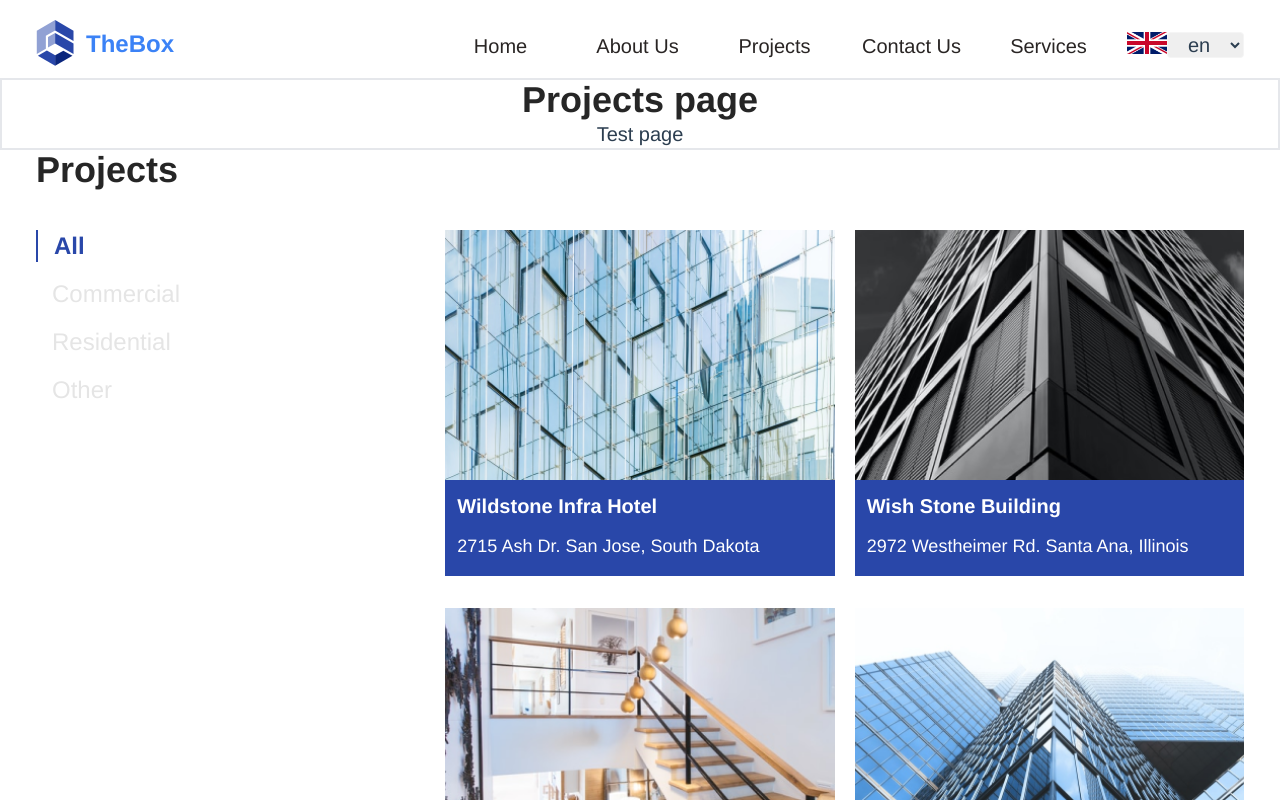
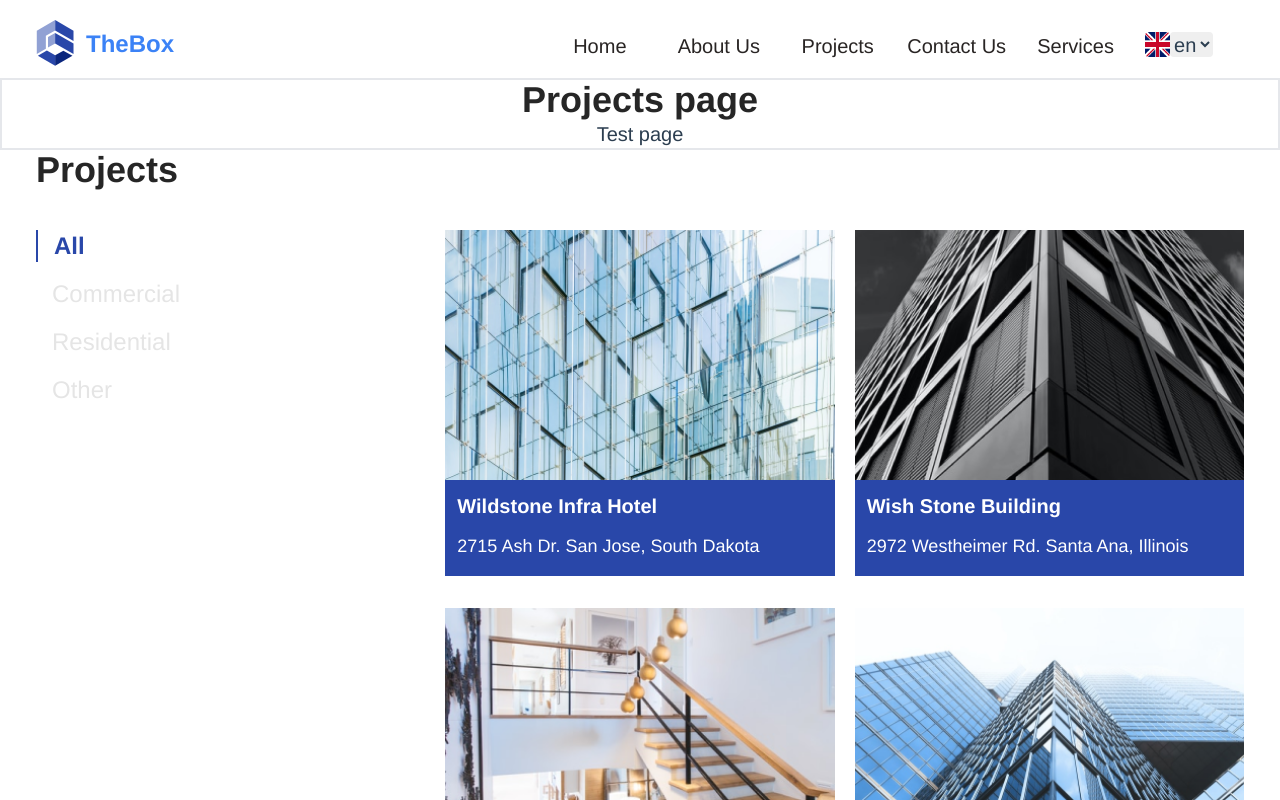
Before and after one commit to missozoda/first-vue-project, a Vue app: page /projects in a window 1280 px wide. Shown: the top 800 px of the page. Built offline with nearby package versions, Linux system fonts and the light colour scheme.

Commit message:
add changes to switchlang

```diff
--- a/src/assets/styles/output.css
+++ b/src/assets/styles/output.css
@@ -791,6 +791,10 @@ video {
   height: 22px;
 }
 
+.h-\[25px\] {
+  height: 25px;
+}
+
 .w-full {
   width: 100%;
 }
@@ -826,6 +830,10 @@ video {
 
 .w-\[40px\] {
   width: 40px;
+}
+
+.w-\[25px\] {
+  width: 25px;
 }
 
 .transform {
--- a/src/components/HeaderSection.vue
+++ b/src/components/HeaderSection.vue
@@ -1,14 +1,17 @@
 <template>
     <header class="mt-0 py-2 pb-3">
         <Container>
-            <div class="navbar flex justify-between ">
+            <div class="navbar flex justify-between relative">
                 <div class="flex justify-between align-baseline">
                     <img class="block logo" src="../assets/images/logo.svg" alt="logo" width="38" height="47.5">
                     <span class=" block text-blue-500 hover:text-blue-400 text-2xl font-bold mt-2 mx-3">TheBox</span>
                 </div>
-                <Navbar class="md:block hidden"/>
-                <button class="md:hidden inline-block" @click="navOpen=!navOpen"><img class="block w-7 h-7 " src="../assets/images/hamburger.svg" alt="hamburger" width="50" height="50"></button>
-                <Navbar class="md:hidden block absolute top-0 right-28 z-50 text-end bg-neutral-50 p-1 py-2 pl-3 rounded" v-show="navOpen"/>
+                <div class="flex justify-between item-center">
+                    <Navbar class="md:block hidden"/>
+                    <Switchlang class="md:hidden block h-[25px] mt-2 mr-4"/>
+                    <button class="md:hidden inline-block" @click="navOpen=!navOpen"><img class="block w-7 h-7 " src="../assets/images/hamburger.svg" alt="hamburger" width="50" height="50"></button>
+                    <Navbar class="md:hidden block absolute top-0 right-28 z-50 text-end bg-neutral-50 p-1 py-2 pl-3 rounded" v-show="navOpen"/>
+                </div>
             </div>
         </Container>
     </header>
@@ -17,11 +20,13 @@
 <script>
 import Container from './Container.vue'
 import Navbar from './Navbar.vue'
+import Switchlang from './Switchlang.vue';
 export default {
     name:"HeaderSection",
     components: {
     Container,
-    Navbar
+    Navbar,
+    Switchlang
 },
     data: ()=>( {
         navOpen: false,
--- a/src/components/Switchlang.vue
+++ b/src/components/Switchlang.vue
@@ -1,7 +1,7 @@
 <template>
-  <div class="locale-changer flex fit-cover">
-    <img class="w-[40px] h-[22px] block" :src="lang" alt="lang">
-    <select class="border border-neutral-100 rounded focus:outline-none focus:border-neutral-300 px-4" v-model="$i18n.locale" @change="switchlang($i18n.locale)">
+  <div class="locale-changer flex fit-cover h-[25px]">
+    <img class="w-[25px] h-[25px] block rounded" :src="lang" alt="lang">
+    <select class="rounded focus:outline-none text-xl" v-model="$i18n.locale" @change="switchlang($i18n.locale)">
       <option v-for="locale in $i18n.availableLocales" :key="`locale-${locale}`" :value="locale"> {{ locale }}
       </option>
     </select>
```
